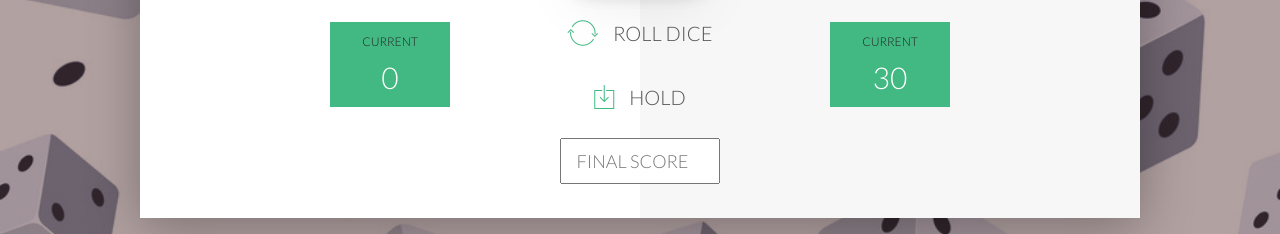
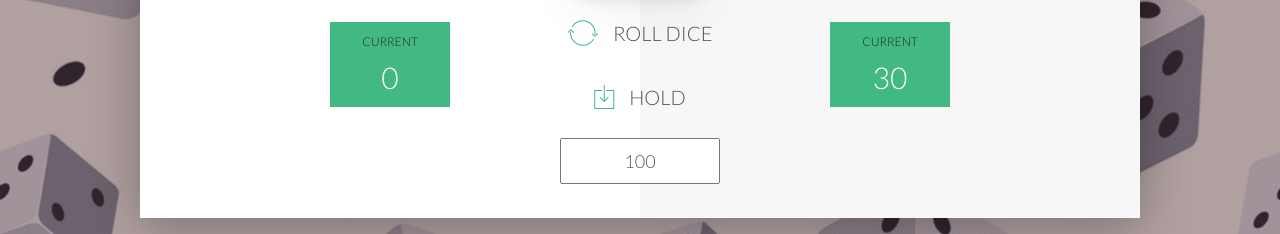
Before and after one commit to phidvss55/vue-dice, a Vue app: page / in a window 1280 px wide. Shown: the part 482-716 px from the top of the page. Built offline with nearby package versions, Linux system fonts and the light colour scheme.

Commit message:
display final score

```diff
--- a/src/App.vue
+++ b/src/App.vue
@@ -9,6 +9,8 @@
         />
 
         <Control
+            v-bind:finalScore="finalScore"
+            v-on:handleChangeFinalScore="handleChangeFinalScore"
             v-on:handleRollDice="handleRollDice"
             v-on:handleNewGame="handleNewGame"
             v-on:handleHoldScore="handleHoldScore"
@@ -43,7 +45,8 @@ export default {
             dices: [1, 5],
             activePlayer: 1,
             currentScore: 30,
-            scorePlayer: [13, 30]
+            scorePlayer: [13, 30],
+            finalScore: 100
         }
     },
     components: {
@@ -53,6 +56,14 @@ export default {
         PopupRule
     },
     methods: {
+        handleChangeFinalScore: function(number) {
+            number = parseInt(number)
+            if(isNaN(number)) {
+                this.finalScore = '';
+            } else {
+                this.finalScore = number
+            }
+        },
         nextPlayer() {
             this.activePlayer = this.activePlayer === 0 ? 1 : 0
             this.currentScore = 0
@@ -65,6 +76,7 @@ export default {
                 this.dices = [dice1, dice2]
 
                 if(dice1 == 1 || dice2 == 1) {
+
                     this.nextPlayer()
                 } else {
                     this.currentScore = this.currentScore + dice1 + dice2;
@@ -86,13 +98,11 @@ export default {
         handleHoldScore: function() {
             if(this.isPlaying) {
                 let { scorePlayer, activePlayer, currentScore } = this;
-                // copy so diem hien tai
+                let scoreOld = scorePlayer[activePlayer];
                 // let cloneScorePlayer = [...scorePlayer];
-                // copy so diem hien tai
-                let scoreOld = scorePlayer[activePlayer];
-                // diem so hien tai cua nguoi choi = diem cu + diem moi
-                this.scorePlayer[activePlayer] = scoreOld + currentScore;
-                console.log(scorePlayer);
+                this.$set(this.scorePlayer, activePlayer, scoreOld + currentScore);
+
+                this.nextPlayer();
             } else {
                 alert('Please, click on New Game button for a New Game')
             }
--- a/src/components/Control.vue
+++ b/src/components/Control.vue
@@ -15,25 +15,37 @@
             v-on:click="holdScore"
         ><i class="ion-ios-download-outline"></i>Hold</button>
 
-        <input type="number" placeholder="Final score" class="final-score" />
+        <input
+            v-bind:value="finalScore"
+            v-on:input="handleInput"
+            type="text"
+            placeholder="Final score"
+            class="final-score"
+        >
     </div>
 </template>
 
 <script>
 export default {
-    name: "players",
+    name: "control",
+    props: {
+        finalScore: { type: Number, default: 100 },
+    },
     data () {
         return {
-
+            valueDemo: 100,
         };
     },
     methods: {
+      handleInput(e) {
+        this.valueDemo = e.target.value
+        this.$emit('handleChangeFinalScore', this.valueDemo);
+      },
       newGame() {
         this.$emit('handleNewGame', '');
       },
       rollDice() {
-        console.log('inside');
-        this.$emit('handleRollDice');
+        this.$emit('handleRollDice', '');
       },
       holdScore: function() {
         this.$emit('handleHoldScore', '');
```
